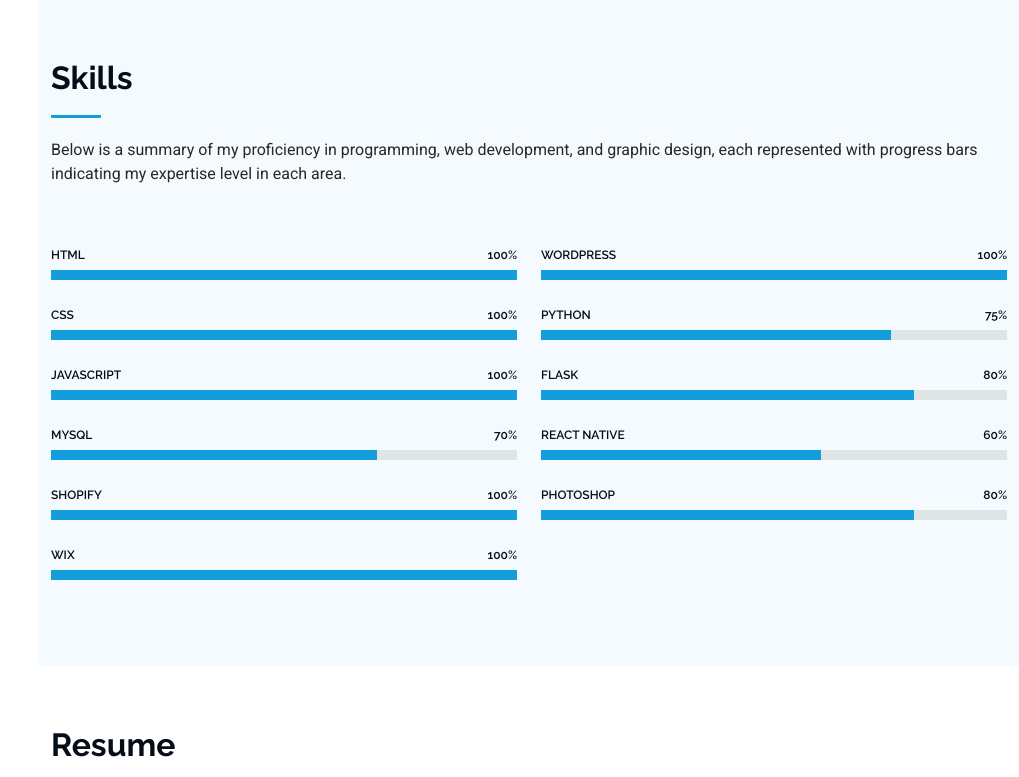
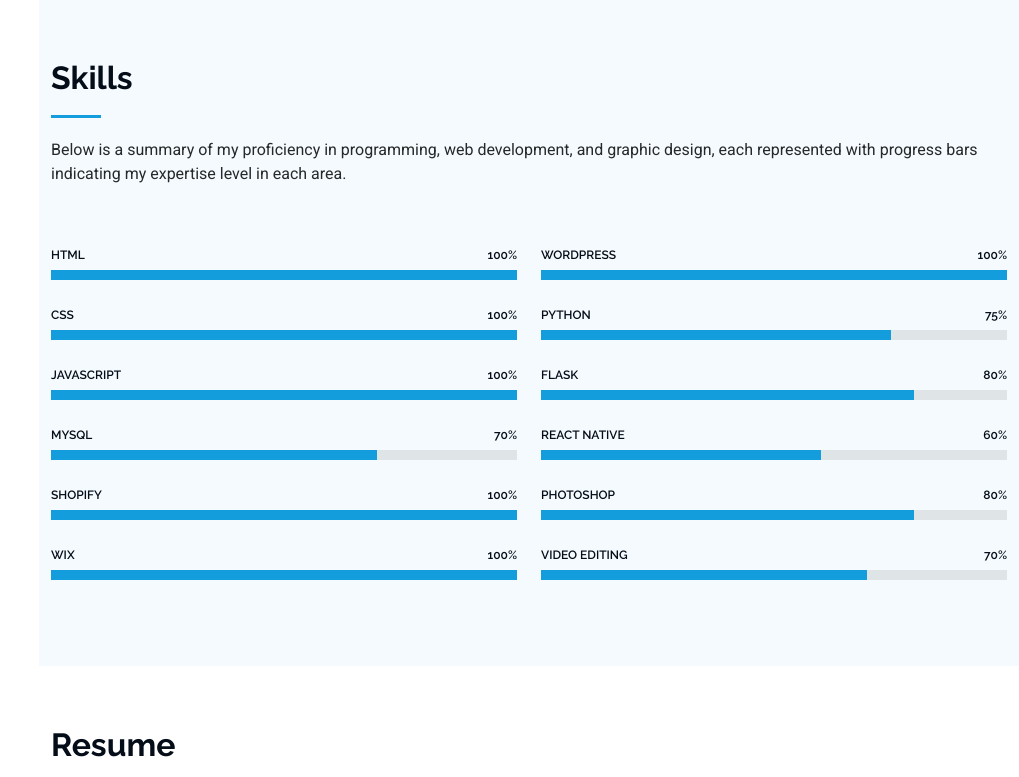
Before and after one commit to Samuelcabz/PDF_Splitter, a Flask app: page / in a window 1280 px wide. Shown: the part 1584-2361 px from the top of the page, without its empty margins (261-1280 px from the left). Run offline with Flask 2, Linux system fonts and the light colour scheme; some libraries are stand-ins or nearby versions.

Commit message:
Update index.html

```diff
--- a/templates/index.html
+++ b/templates/index.html
@@ -259,6 +259,14 @@
               <span class="skill"><span>Photoshop</span> <i class="val">80%</i></span>
               <div class="progress-bar-wrap">
                 <div class="progress-bar" role="progressbar" aria-valuenow="80" aria-valuemin="0" aria-valuemax="100"></div>
+              </div>
+            </div>
+
+
+             <div class="progress">
+              <span class="skill"><span>Video Editing</span> <i class="val">70%</i></span>
+              <div class="progress-bar-wrap">
+                <div class="progress-bar" role="progressbar" aria-valuenow="70" aria-valuemin="0" aria-valuemax="100"></div>
               </div>
             </div>
 
```
